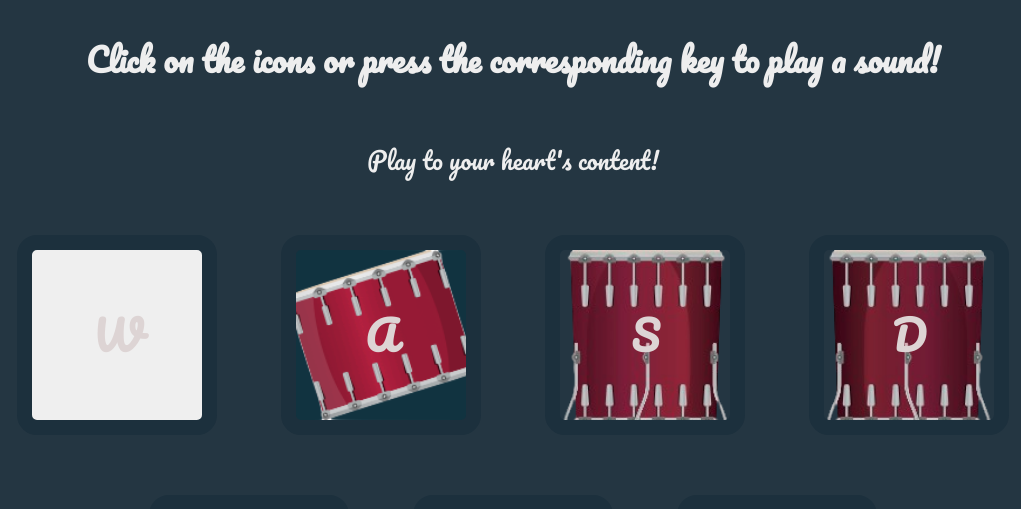
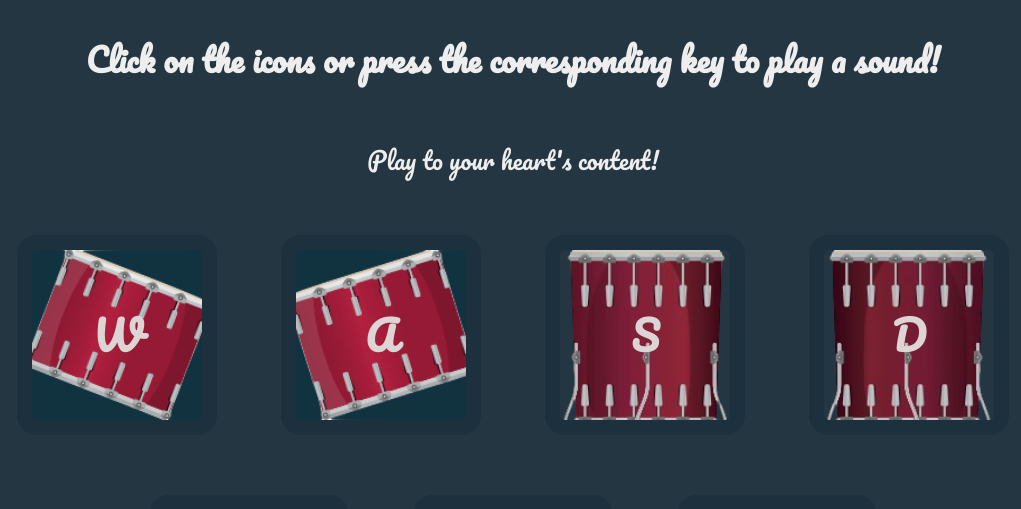
Before and after one commit to Dujma7/DrumkitSet, a plain HTML site: page index.html in a window 1280 px wide. Shown: the part 216-725 px from the top of the page, without its empty margins (127-1148 px from the left). Drawn offline with Linux system fonts and the light colour scheme; files whose address does not match are found by name.

Commit message:
Update style.css

```diff
--- a/style.css
+++ b/style.css
@@ -44,7 +44,7 @@ h3 {
 }
 
 .w {
-    background-image: url(drumkit/images/tom1.png);
+    background-image: url(/images/tom1.png);
     background-position: center;
     background-size: cover;
 }
```
